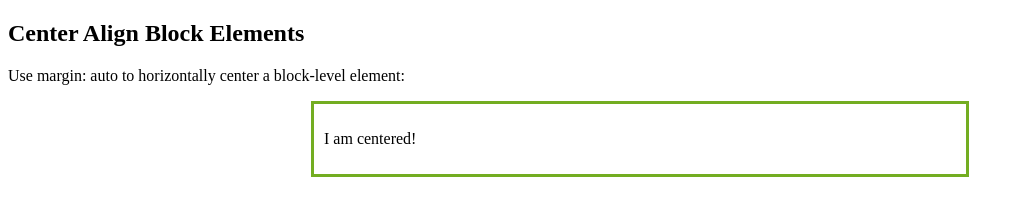
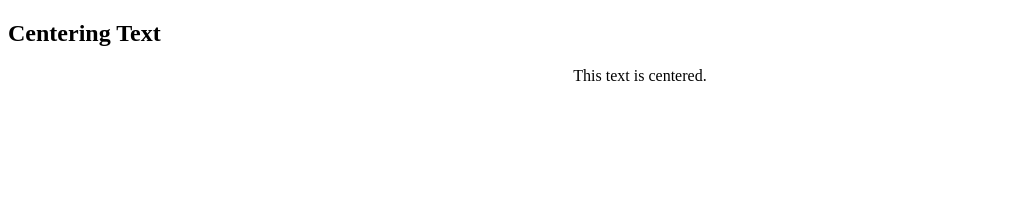
Before and after one commit to Dev-Felix001/learning-css, a plain HTML site: page index.html in a window 1280 px wide. Shown: the whole page, without its empty margins (0-1023 px from the left). Drawn offline with Linux system fonts and the light colour scheme.

Commit message:
Describe the change

```diff
--- a/index.html
+++ b/index.html
@@ -11,22 +11,16 @@
 <script src="script.js"></script>
 <body>
 <style>
-.center {
-  margin: auto;
-  width: 50%;
-  border: 3px solid #73AD21;
-  padding: 10px;
+p {
+  text-align: center;
 }
 </style>
 </head>
 <body>
 
-<h2>Center Align Block Elements</h2>
-<p>Use margin: auto to horizontally center a block-level element:</p>
+<h2>Centering Text</h2>
 
-<div class="center">
-  <p>I am centered!</p>
-</div>
+<p>This text is centered.</p>
 
 </body>
 </html>
```
